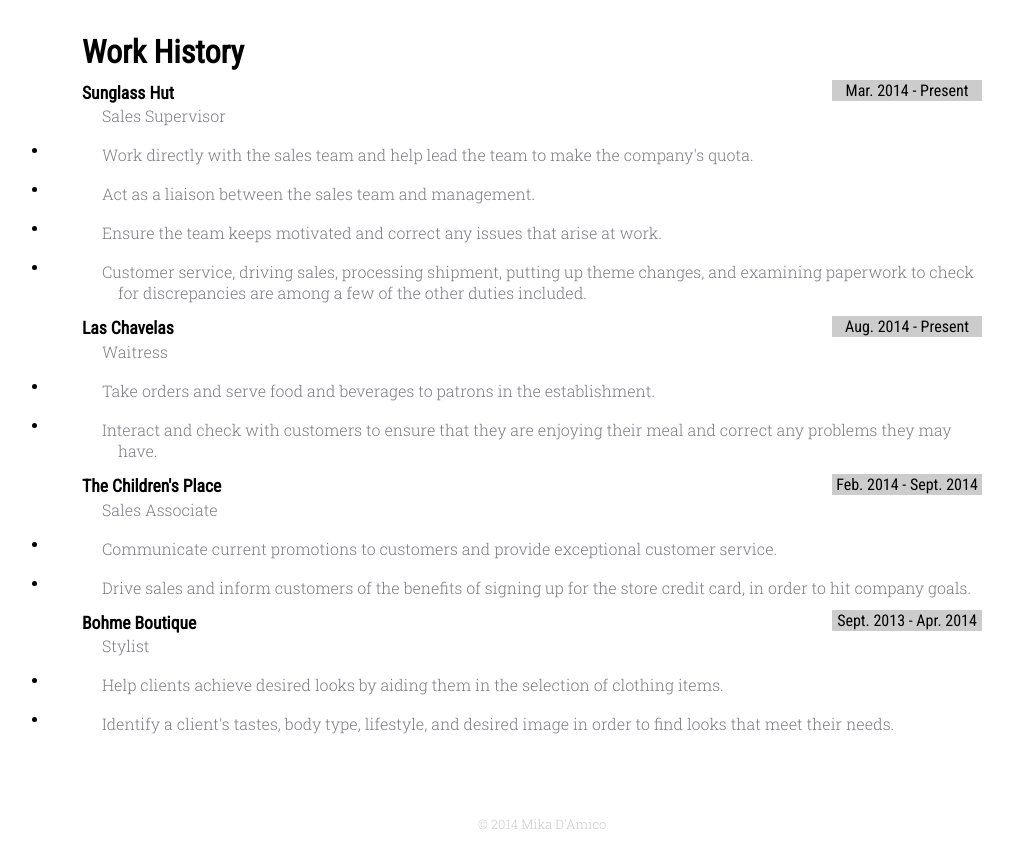
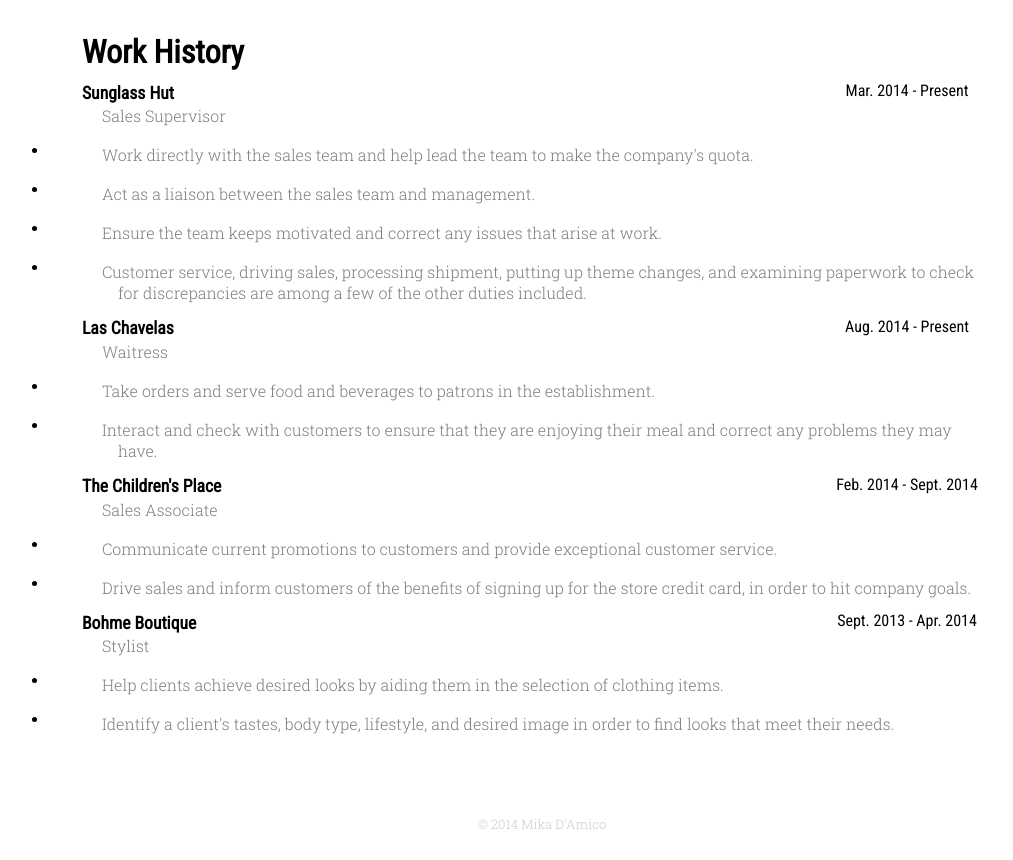
Before and after one commit to mikadamico/p2-resume, a plain HTML site: page index.html in a window 1280 px wide. Shown: the part 703-1563 px from the top of the page, without its empty margins (108-1121 px from the left). Drawn offline with Linux system fonts and the light colour scheme; a web font is replaced by a local one.

Commit message:
version 11

```diff
--- a/css/styles.css
+++ b/css/styles.css
@@ -60,7 +60,6 @@ div {
 
 .year {
 	font-family: 'Roboto Condensed', sans-serif;
-	background: #ccc;
 	color: black;
 	text-align: center;
 	float: right;
--- a/index.html
+++ b/index.html
@@ -58,6 +58,7 @@
 		<!-- Third Row, One Column -->
 		<div class="grid_12">
 			<h2>Work History</h2>
+			<section>
 				<h3>Sunglass Hut</h3>
 					<p class="year">Mar. 2014 - Present</p>
 					<p>Sales Supervisor</p>
@@ -65,24 +66,28 @@
 					<li><p>Act as a liaison between the sales team and management.</p></li>
 					<li><p>Ensure the team keeps motivated and correct any issues that arise at work.</p></li>
 					<li><p id="work">Customer service, driving sales, processing shipment, putting up theme changes, and examining paperwork to check for discrepancies are among a few of the other duties included.</p></li>
-
+			</section>
+			<section>
 				<h3>Las Chavelas</h3>
 					<p class="year">Aug. 2014 - Present</p>
 					<p>Waitress</p>
 					<li><p>Take orders and serve food and beverages to patrons in the establishment.</p></li>
 					<li><p id="work">Interact and check with customers to ensure that they are enjoying their meal and correct any problems they may have.</p></li>
-
+			</section>
+			<section>
 				<h3>The Children's Place</h3>
 					<p class="year">Feb. 2014 - Sept. 2014</p>
 					<p>Sales Associate</p>
 					<li><p>Communicate current promotions to customers and provide exceptional customer service.</p></li>
 					<li><p id="work">Drive sales and inform customers of the benefits of signing up for the store credit card, in order to hit company goals.</p></li>
-
+			</section>
+			<section>
 				<h3>Bohme Boutique</h3>
 					<p class="year">Sept. 2013 - Apr. 2014</p>
 					<p>Stylist</p>
 					<li><p>Help clients achieve desired looks by aiding them in the selection of clothing items.</p></li>
 					<li><p id="work">Identify a client's tastes, body type, lifestyle, and desired image in order to find looks that meet their needs.</p></li>
+			</section>
 		</div>
 
 
```
Lines whose indentation alone changed are shown as unchanged.
